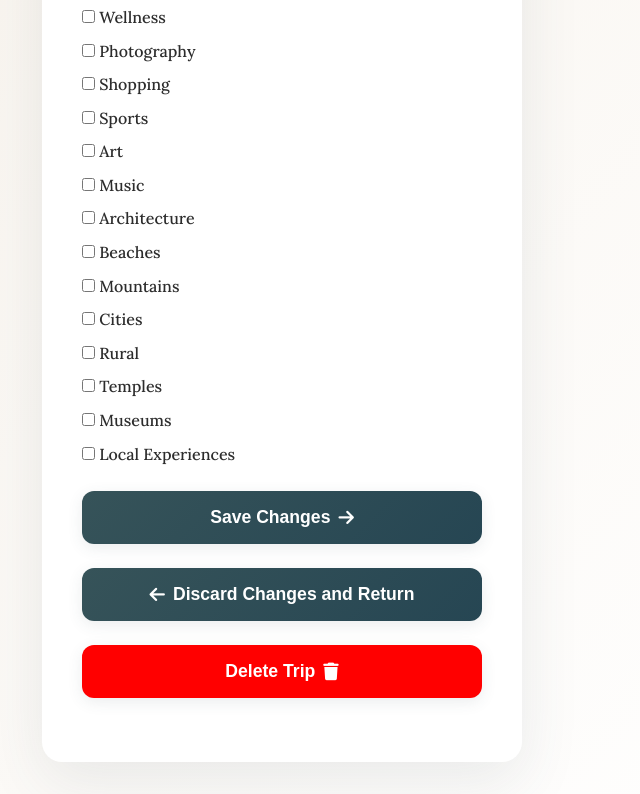
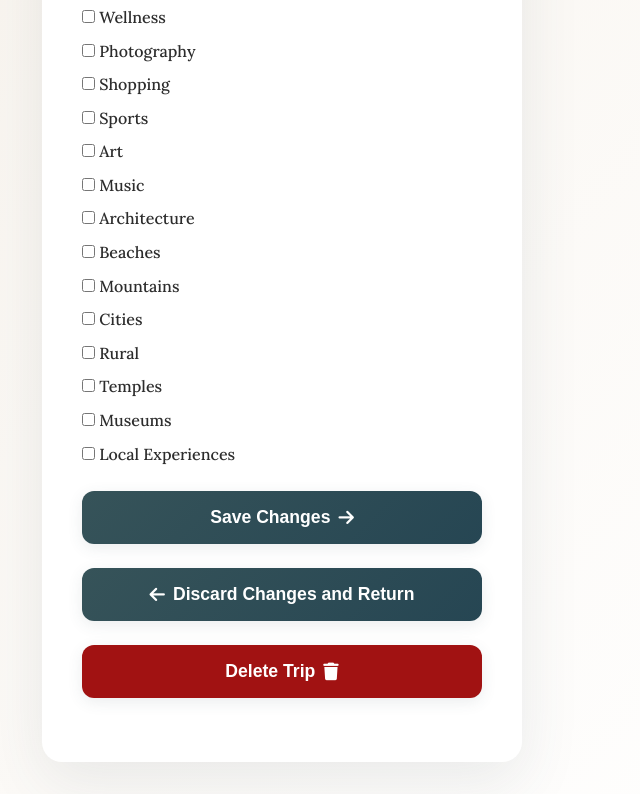
Before and after one commit to CS-546-Group2/travel-buddy-frontend, a website with bundled scripts: page Pages/edittrip.html in a window 1280 px wide. Shown: the part 1104-1898 px from the top of the page, without its empty margins (358-998 px from the left). Built offline with nearby package versions, Linux system fonts and the light colour scheme.

Commit message:
changed color of delete button

```diff
--- a/CSS/auth.css
+++ b/CSS/auth.css
@@ -354,7 +354,7 @@ h1, h2, h3, h4, h5, h6 {
 
 .delete-btn {
   width: 100%;
-  background: red;
+  background: #a11212;
   color: var(--white);
   border: none;
   padding: 1rem 2rem;
```
